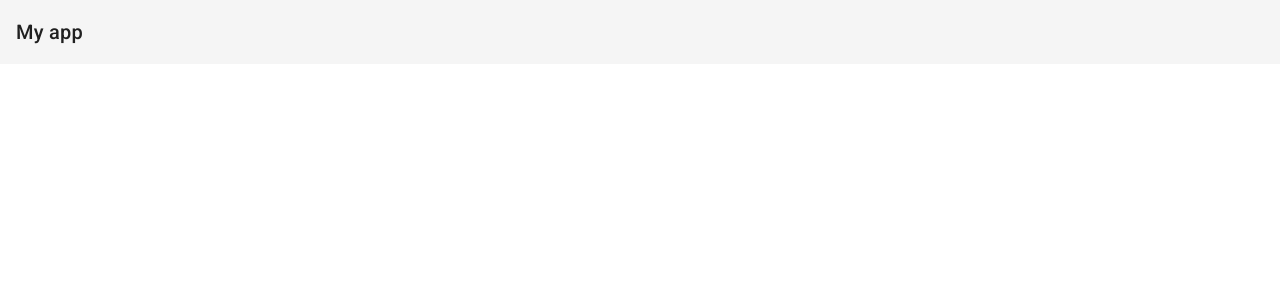
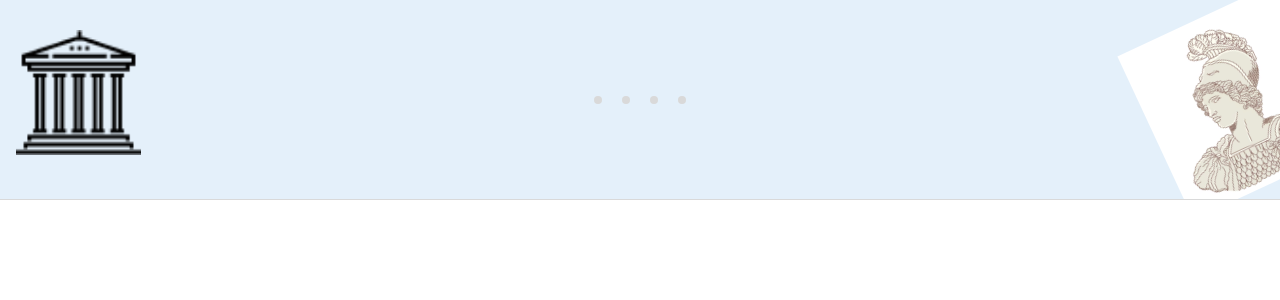
Before and after one commit to GersonVis/portfolio, an Angular app: page /#/main in a window 1280 px wide. Shown: the top 300 px of the page. Built offline with nearby package versions, Linux system fonts and the light colour scheme.

Commit message:
toolbar agregando eventos

```diff
--- a/src/app/modules/main/components/home/home.component.html
+++ b/src/app/modules/main/components/home/home.component.html
@@ -1,3 +1 @@
-<mat-toolbar>
-    <span>My app</span>
-</mat-toolbar>
+<app-toolbar></app-toolbar>
--- a/src/app/modules/shared/components/toolbar/toolbar.component.css
+++ b/src/app/modules/shared/components/toolbar/toolbar.component.css
@@ -0,0 +1,32 @@
+.toolbar{
+    display: flex;
+    justify-content: space-between;
+    align-items: center;
+    border-bottom: 1px solid #D9D9D9;
+    background-color: white;
+    overflow: hidden;
+}
+.content-menu{
+    display: flex;
+    justify-content: center;
+    align-items: center;
+}
+.div-menu{
+    border-radius: 50% 50%;
+    background-color: #D9D9D9;
+    width: 8px;
+    height: 8px;
+    margin: 10px;
+}
+.content-image{
+    height: 70%;
+}
+.content-image-right{
+    display: flex;
+    justify-content: end;
+    width: 20%;
+}
+.image-menu-right{
+    width: 180px;
+    transform: scaleX(-1) translateX(-35%) rotate(25deg);
+}
--- a/src/app/modules/shared/components/toolbar/toolbar.component.html
+++ b/src/app/modules/shared/components/toolbar/toolbar.component.html
@@ -1 +1,29 @@
-<p>toolbar works!</p>
+<mat-toolbar *ngIf="toolbarBaseVisible" class="toolbar" (mouseover)="toolbarOver($event)">
+  <div style="width: 20%;" class="content-image">
+    <img src="assets/images/templo.png" height="90%">
+  </div>
+  <div style="width: 60%;" class="content-menu">
+      <div class="div-menu"></div>
+      <div class="div-menu"></div>
+      <div class="div-menu"></div>
+      <div class="div-menu"></div>
+  </div>
+  <div class="content-image-right">
+    <img class="image-menu-right" src="assets/images/apolo.png">
+  </div>
+</mat-toolbar>
+
+<mat-toolbar style="height: 200px; background: #E4F0FA;" *ngIf="toolbarBaseVisible==false" class="toolbar" (mouseout)="toolbarOut($event)">
+  <div style="width: 20%;" class="content-image">
+    <img src="assets/images/templo.png" height="90%">
+  </div>
+  <div style="width: 60%;" class="content-menu">
+      <div class="div-menu"></div>
+      <div class="div-menu"></div>
+      <div class="div-menu"></div>
+      <div class="div-menu"></div>
+  </div>
+  <div class="content-image-right">
+    <img class="image-menu-right" src="assets/images/apolo.png">
+  </div>
+</mat-toolbar>
--- a/src/app/modules/shared/components/toolbar/toolbar.component.ts
+++ b/src/app/modules/shared/components/toolbar/toolbar.component.ts
@@ -1,10 +1,27 @@
-import { Component } from '@angular/core';
+import { Component, OnInit } from '@angular/core';
 
 @Component({
   selector: 'app-toolbar',
   templateUrl: './toolbar.component.html',
   styleUrls: ['./toolbar.component.css']
 })
-export class ToolbarComponent {
+export class ToolbarComponent implements OnInit{
+  toolbarStyle={
+    "min-height": "100px",
+    display: "flex",
+    background: "white"
+  }
+  toolbarBaseVisible:boolean =true
+
+  ngOnInit(): void {
+
+  }
+
+  toolbarOver(event: any){
+    this.toolbarBaseVisible=false
+  }
+  toolbarOut(event: any){
+
+  }
 
 }
--- a/src/app/modules/shared/shared.module.ts
+++ b/src/app/modules/shared/shared.module.ts
@@ -11,15 +11,18 @@ import { ToolbarComponent } from './components/toolbar/toolbar.component';
   declarations: [
     SidenavComponent,
     ToolbarComponent,
+
   ],
   exports:[
     SidenavComponent,
+    ToolbarComponent,
     MaterialModule
   ],
   imports: [
     CommonModule,
     RouterModule,
     HttpClientModule,
+    MaterialModule
 
   ]
 })
```
Also changed, not shown: src/assets/images/apolo.png (added), src/assets/images/templo.png (added).
